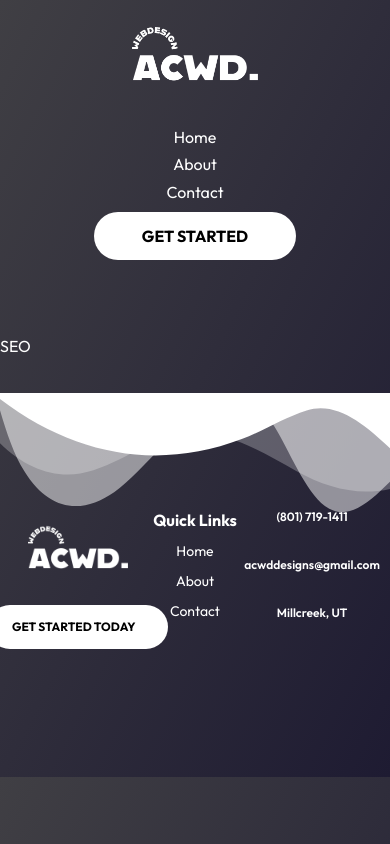
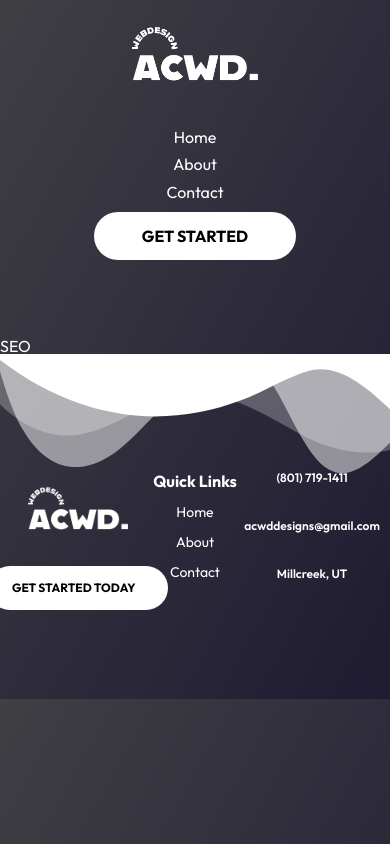
Before and after one commit to notacoham/acwd-designs, a React (Vite) app: page /seo in a window 390 px wide. Built offline with nearby package versions, Linux system fonts and the light colour scheme.

Commit message:
adjust wave styling to be responsive

```diff
--- a/src/index.css
+++ b/src/index.css
@@ -410,6 +410,7 @@ p {
   .what-list {
     margin-top: 10%;
     gap: 10vh;
+    margin-bottom: 8rem;
   }
 
   .what-center {
@@ -487,8 +488,6 @@ p {
 @media (max-width: 768px) {
 
   .footer-center {
-    margin-top: 10%;
-    margin-bottom: 10%;
     gap: 5vw;
   }
 
@@ -699,8 +698,8 @@ p {
 
 @media (max-width: 768px) {
 
-  .testimonials-center {
-    margin-top: 4rem;
+  .testimonials-head {
+    margin-top: 8rem;
   }
 
   .testimonial-container {
@@ -715,6 +714,7 @@ p {
 
   .testimonial-quote {
     width: 80vw;
+    margin-bottom: 4rem;
   }
 }
 
```
